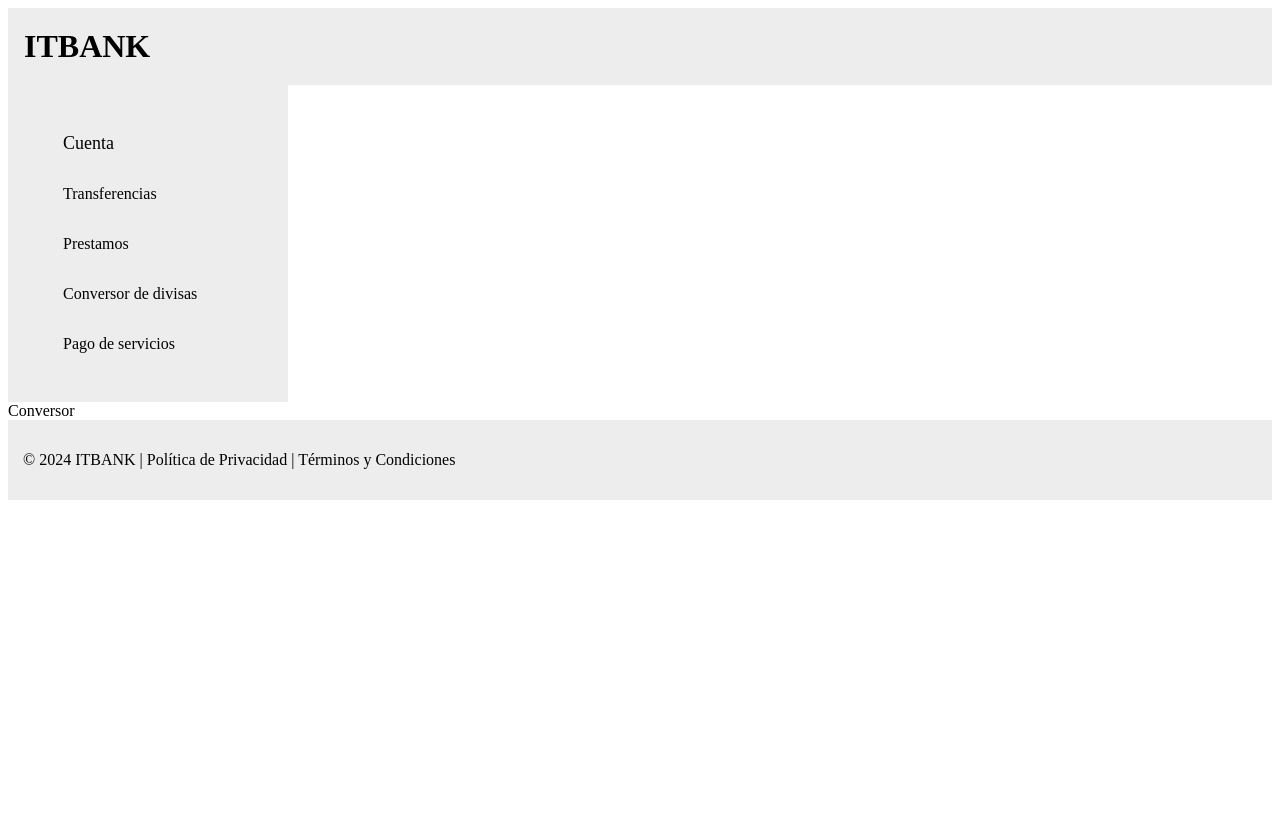
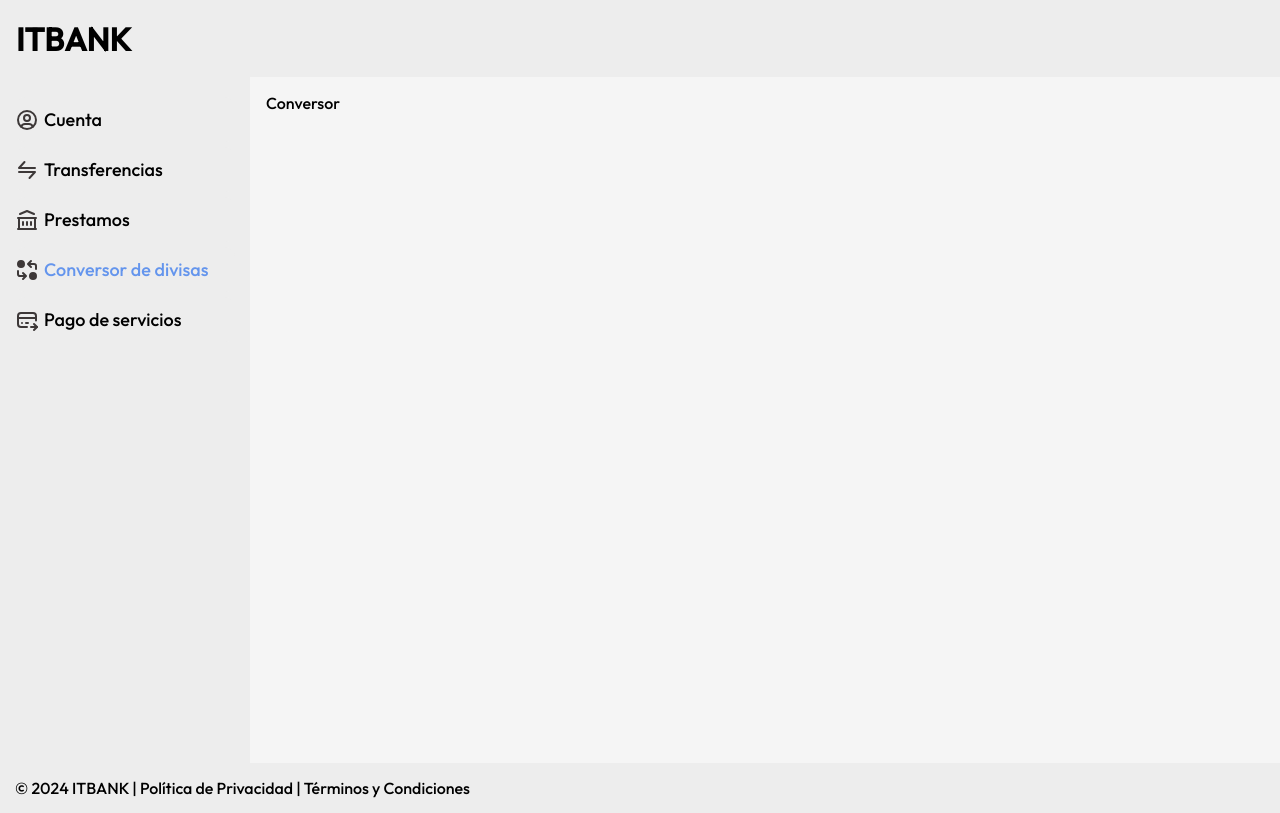
Before and after one commit to Matias-Zahn/ITBANK-Next, a Next.js app: page /conversor in a window 1280 px wide. Built offline with nearby package versions, Linux system fonts and the light colour scheme.

Commit message:
Main arreglado, tabler icons, sidebar

```diff
--- a/package.json
+++ b/package.json
@@ -9,6 +9,7 @@
     "lint": "next lint"
   },
   "dependencies": {
+    "@tabler/icons-react": "^3.17.0",
     "next": "14.2.13",
     "react": "^18",
     "react-dom": "^18"
--- a/src/app/globals.css
+++ b/src/app/layout.css
@@ -17,5 +17,9 @@ body {
   display: grid;
   grid-template-rows: auto 1fr auto;
   grid-template-columns: 250px 1fr;
-  height: 94vh;
+  height: 92vh;
 }
+
+.main {
+  padding: 1rem;
+}
--- a/src/app/layout.js
+++ b/src/app/layout.js
@@ -1,8 +1,12 @@
 import { Footer, Header, Sidebar } from '../components/index';
+import './layout.css';
 
 export const metadata = {
   title: 'ITBANK',
   description: 'Generated by Next.js',
+  icons: {
+    icon: '/icon.png',
+  },
 };
 
 export default function RootLayout({ children }) {
@@ -12,8 +16,8 @@ export default function RootLayout({ children }) {
         <title>ITBANK</title>
       </head>
       <body>
+        <Header />
         <div className="container">
-          <Header />
           <Sidebar />
           <main className="main">{children}</main>
           <Footer />
--- a/src/components/Sidebar/Sidebar.js
+++ b/src/components/Sidebar/Sidebar.js
@@ -3,18 +3,24 @@
 import Link from 'next/link';
 import { usePathname } from 'next/navigation';
 import style from './sidebar.module.css';
+import {
+  IconBuildingBank,
+  IconCreditCardPay,
+  IconTransfer,
+  IconTransformFilled,
+  IconUserCircle,
+} from '@tabler/icons-react';
 
 function Sidebar({ sidebarOpen, setSidebarOpen }) {
-  const location = usePathname();
+  const currentLocation = usePathname();
 
-  const currentLocation = location.pathname;
   return (
     <div className={style.sidebar}>
       <nav className={style.navbar}>
         <ul>
           <li className={style.li}>
             <Link className={style.a} href="/cuenta">
-              {/* <AccountIcons /> */}
+              <IconUserCircle />
               <span
                 className={style.span}
                 style={{
@@ -27,8 +33,9 @@ function Sidebar({ sidebarOpen, setSidebarOpen }) {
           </li>
           <li className={style.li}>
             <Link className={style.a} href="/transferencias">
-              {/* <TransfersIcons /> */}
+              <IconTransfer />
               <span
+                className={style.span}
                 style={{
                   color:
                     currentLocation === '/transferencias' ? '#6495ed' : 'black',
@@ -40,8 +47,9 @@ function Sidebar({ sidebarOpen, setSidebarOpen }) {
           </li>
           <li className={style.li}>
             <Link className={style.a} href="/prestamos">
-              {/* <LoansIcons /> */}
+              <IconBuildingBank />
               <span
+                className={style.span}
                 style={{
                   color: currentLocation === '/prestamos' ? '#6495ed' : 'black',
                 }}
@@ -52,8 +60,9 @@ function Sidebar({ sidebarOpen, setSidebarOpen }) {
           </li>
           <li className={style.li}>
             <Link className={style.a} href="/conversor">
-              {/* <ConverterIcons /> */}
+              <IconTransformFilled />
               <span
+                className={style.span}
                 style={{
                   color: currentLocation === '/conversor' ? '#6495ed' : 'black',
                 }}
@@ -64,13 +73,11 @@ function Sidebar({ sidebarOpen, setSidebarOpen }) {
           </li>
           <li className={style.li}>
             <Link className={style.a} href="/servicios">
-              {/* <ConverterIcons /> */}
+              <IconCreditCardPay />
               <span
+                className={style.span}
                 style={{
-                  color:
-                    currentLocation === '/pagar-servicios'
-                      ? '#6495ed'
-                      : 'black',
+                  color: currentLocation === '/servicios' ? '#6495ed' : 'black',
                 }}
               >
                 Pago de servicios
--- a/src/components/Sidebar/sidebar.module.css
+++ b/src/components/Sidebar/sidebar.module.css
@@ -42,6 +42,7 @@
   height: 45px;
   display: flex;
   align-items: center;
+  gap: 5px;
   text-decoration: none;
   border-radius: 10px;
   background-color: #ededed;
```
Also changed, not shown: public/icon.png (added), 1 other file (tests, documents, lock files or other folders).
